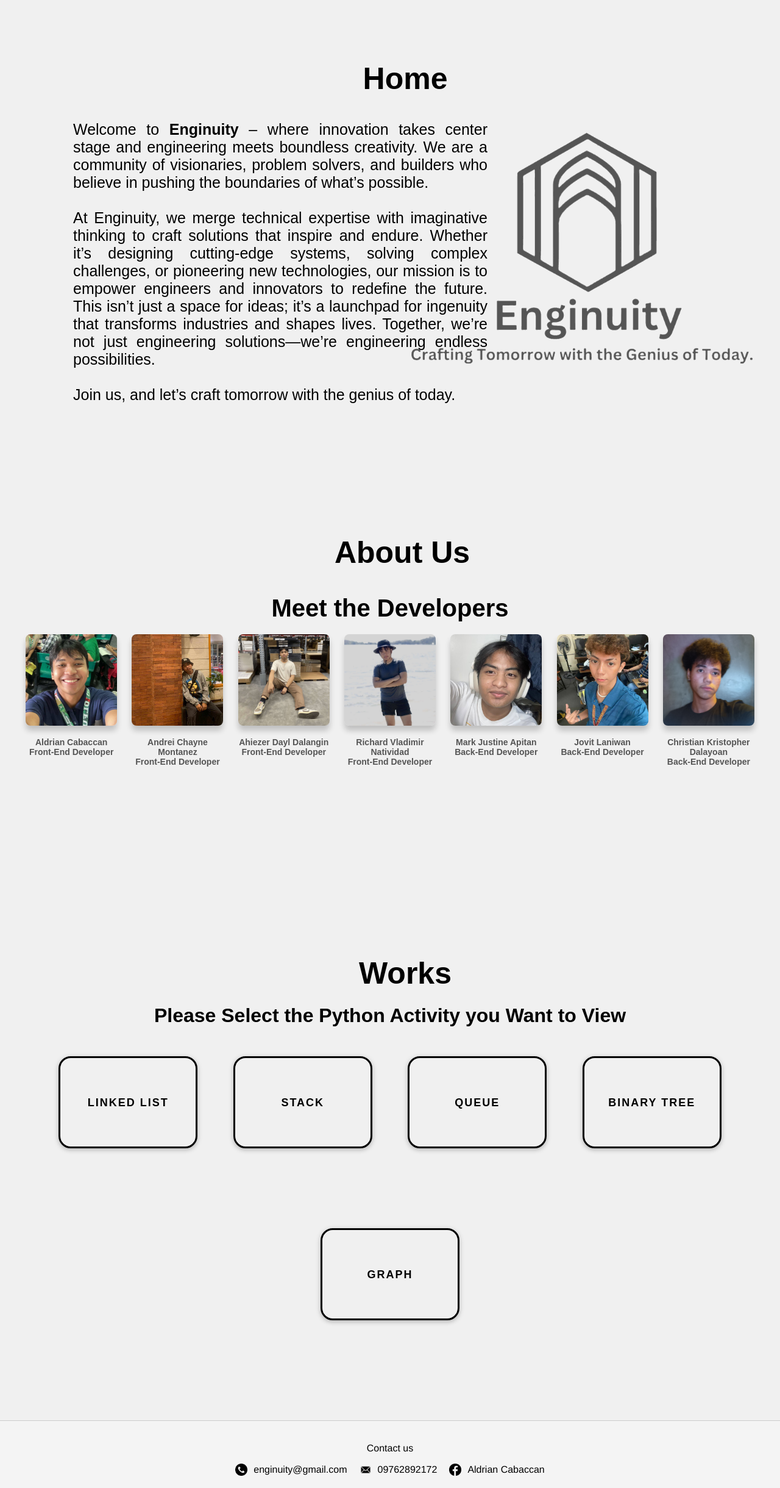
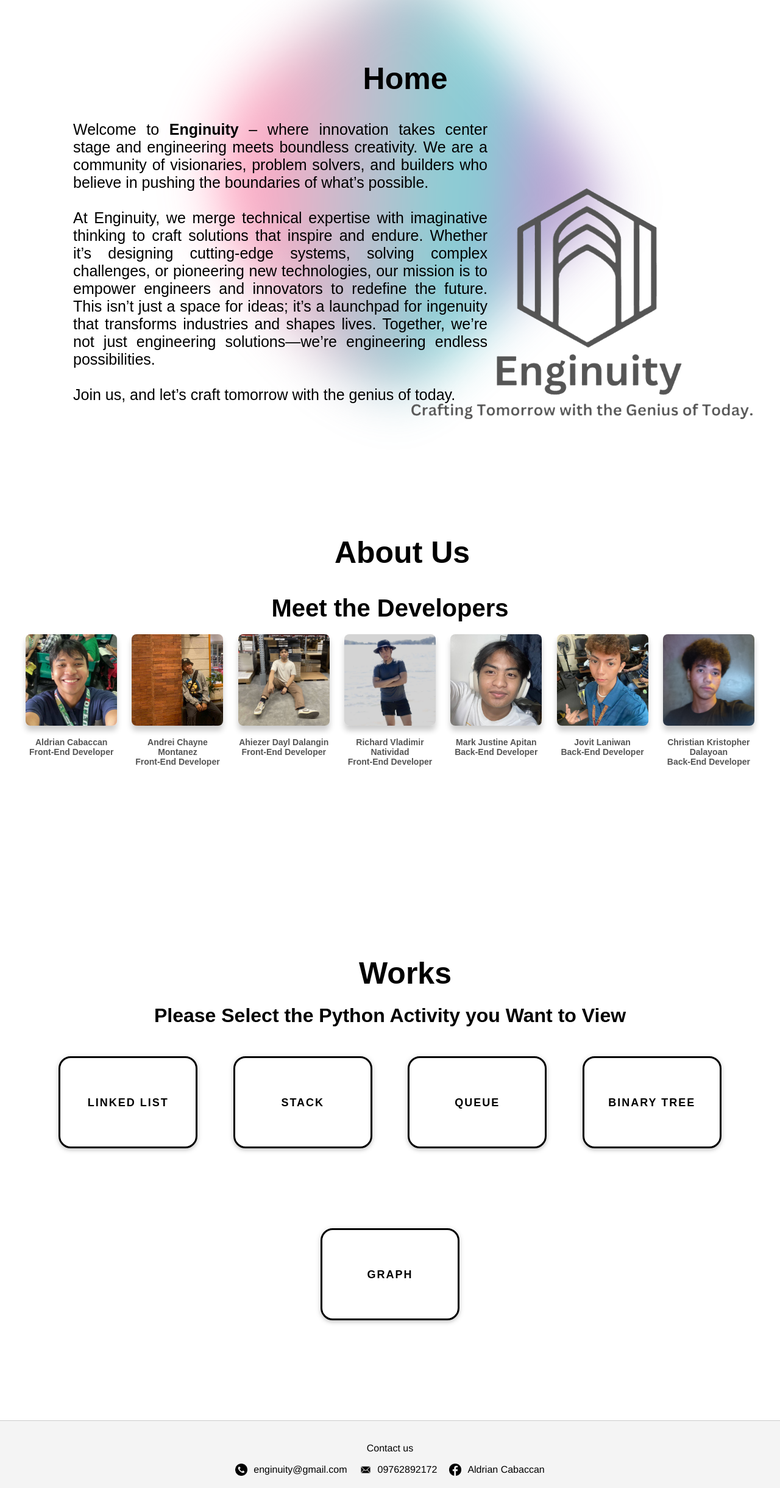
Before and after one commit to chaynedoescode/dsa_website_portfolio, a Flask app: page / in a window 1280 px wide. Shown: the part 101-2541 px from the top of the page at 61% size. Run offline with Flask 3, Linux system fonts and the light colour scheme.

Commit message:
added vids in about us / added a blob effect

```diff
--- a/static/css/mainStyle.css
+++ b/static/css/mainStyle.css
@@ -105,7 +105,7 @@ nav button {
 
 /* HOME */
 #home {
-  background-color: #f0f0f0;
+  background-color: transparent;
   padding: 40px 20px;
   min-height: 100px;
   padding-top: 200px;
@@ -157,9 +157,50 @@ right: 25px;
 top: 230px;
 }
 
+.blob {
+  position: fixed; /* Ensure it stays in one place relative to the viewport */
+  top: 50%;
+  left: 50%;
+  transform: translate(-50%, -50%);
+  width: 500px;
+  height: 500px;
+  background: linear-gradient(
+    47deg,
+    rgba(255, 88, 139, 1) 21%,
+    rgb(0 164 173) 67%,
+    rgba(118, 74, 166, 1) 81%
+  );
+  opacity: 0.5;
+  border-radius: 50%;
+  animation: animate 10s cubic-bezier(0.68, -0.55, 0.27, 1.55) infinite alternate;
+  filter: blur(40px);
+  z-index: 0; /* Ensure it's behind other content */
+}
+
+@keyframes animate {
+  0% {
+    transform: translate(-50%, -50%) scale(1);
+    border-radius: 60% 40% 30% 70% / 100% 85% 92% 74%;
+  }
+  50% {
+    transform: translate(-50%, -50%) scale(1.1) rotate(45deg);
+    border-radius: 20% 71% 47% 70% / 81% 15% 22% 54%;
+  }
+  100% {
+    transform: translate(-50%, -50%) scale(1.05) rotate(-30deg);
+    border-radius: 100% 75% 92% 74% / 60% 80% 30% 70%;
+  }
+}
+
+.container {
+  position: relative; /* Keep content above the blob */
+  z-index: 1;
+}
+
+
 /* ABOUT US */
 #about-us {
-background-color: #f0f0f0;
+background-color: transparent;
 padding: 40px 20px;
 min-height: 300px;
 padding-top: 10px;
@@ -272,9 +313,10 @@ margin-bottom: 20px;
 text-align: center;
 }
 
+
 /* WORKS */
 #works {
-background-color: #f0f0f0;
+background-color: transparent;
 padding: 40px 20px;
 min-height: 300px;
 text-align: center;
--- a/templates/main.html
+++ b/templates/main.html
@@ -16,6 +16,7 @@
        <button onclick="location.href='#works'">Works</button>
      </nav>
   </header>
+  <div class="blob"></div>
 
   <div id="home" class="container">
     <h2>Home</h2>
```
Also changed, not shown: other parts of static/css/mainStyle.css (+18 -7 lines), other parts of templates/main.html (+36 -14 lines), templates/BINARY TREE.HTML (deleted, +0 -23 lines), 7 other files.
